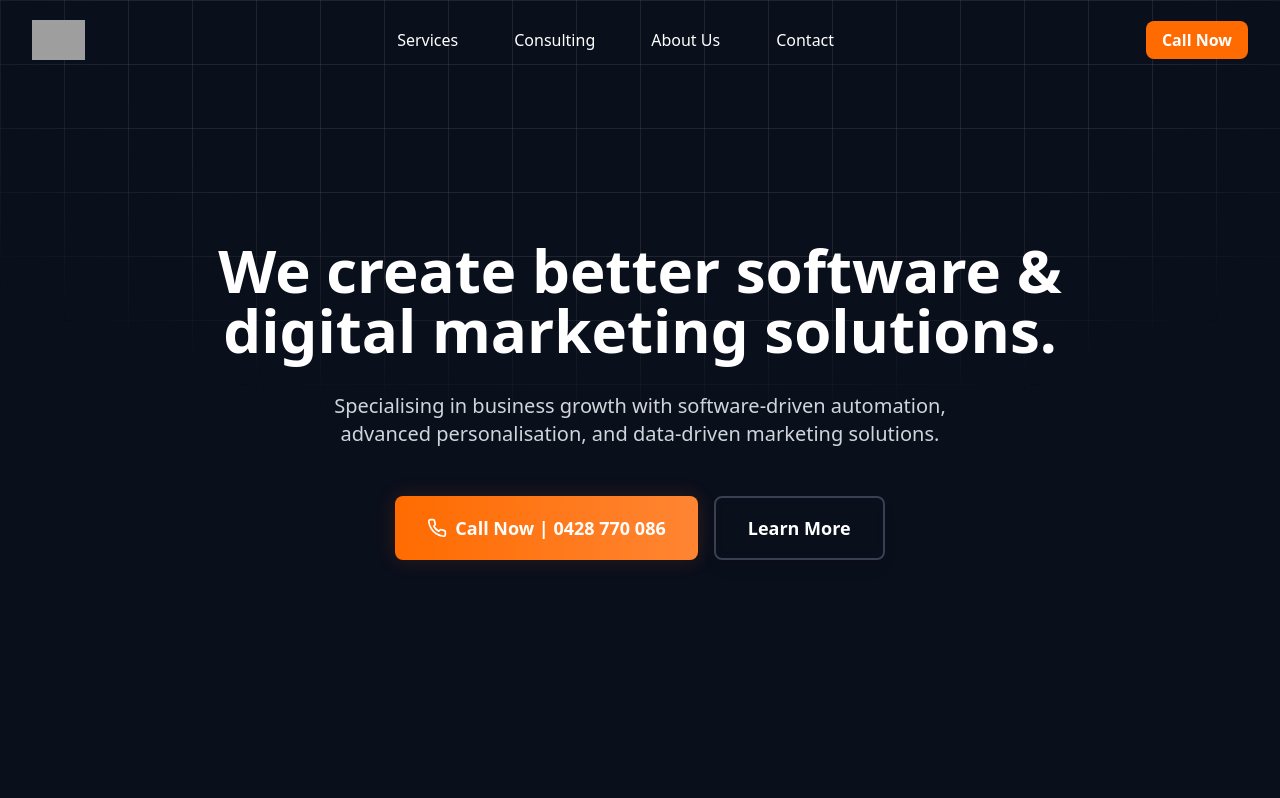
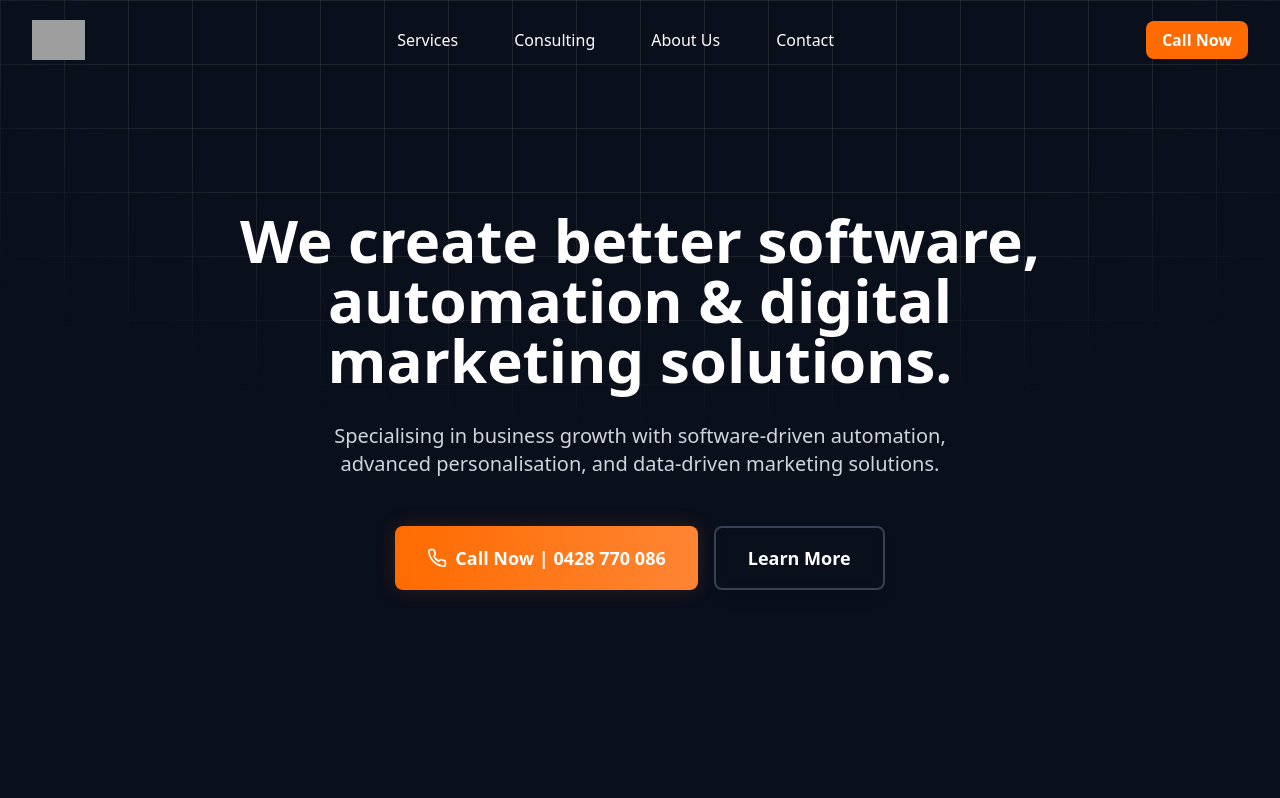
Before and after one commit to bahacrac/olab-final-22-2pm, a React (Vite) app: page / in a window 1280 px wide. Shown: the top 798 px of the page. Built offline with nearby package versions, Linux system fonts and the light colour scheme; grey boxes are pictures that could not be loaded.

Commit message:
rename the hero title

```diff
--- a/src/components/Hero.tsx
+++ b/src/components/Hero.tsx
@@ -10,7 +10,7 @@ export default function Hero() {
       <div className="relative w-full max-w-7xl mx-auto px-4 sm:px-6 lg:px-8 py-32">
         <div className="max-w-4xl mx-auto text-center">
           <h1 className="text-4xl md:text-6xl font-bold text-white leading-tight mb-8 bg-clip-text">
-            We create better software & digital marketing solutions.
+            We create better software, automation & digital marketing solutions.
           </h1>
           <p className="text-xl text-gray-300 mb-12 max-w-2xl mx-auto">
             Specialising in business growth with software-driven automation, advanced personalisation, and data-driven marketing solutions.
```
